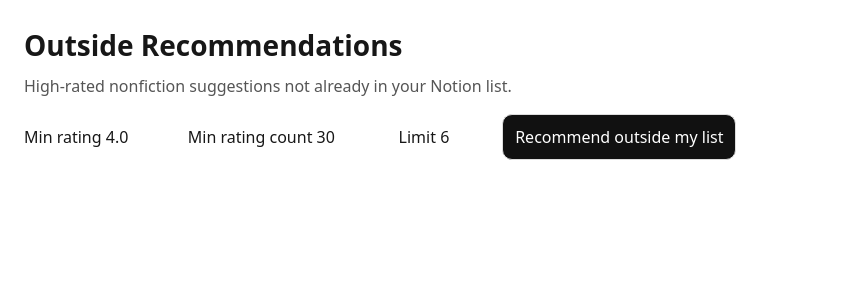
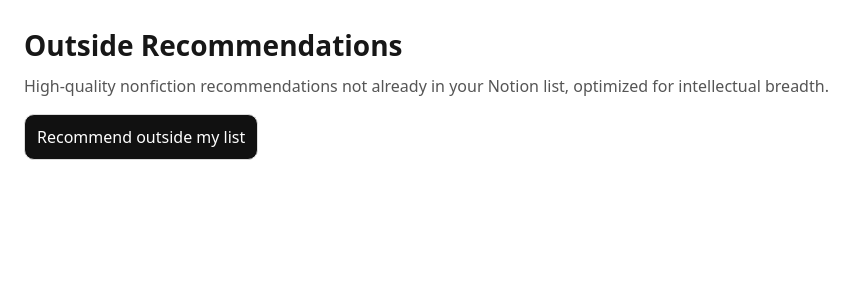
Before and after one commit to jagann84/bookbrain, a Next.js app: page /outside in a window 1280 px wide. Shown: the top 300 px of the page, without its empty margins (0-867 px from the left). Built offline with nearby package versions, Linux system fonts and the light colour scheme.

Commit message:
Fix outside page to match breadth API response and prevent crashes

```diff
--- a/app/outside/page.tsx
+++ b/app/outside/page.tsx
@@ -5,27 +5,31 @@ import { useState } from "react";
 type Pick = {
   title: string;
   author: string;
-  rating: number;
+  rating: number | null;
   ratingCount: number;
   domainSeed: string;
   googleBooksId: string;
 };
 
+type OutsideResponse = {
+  // New API shape (breadth mode)
+  mode?: string;
+  dominantDomains?: string[];
+  minRatedCount?: number;
+  count?: number;
+  picks?: Pick[];
+
+  // Old API shape (keep compatibility so UI never crashes)
+  domainsUsed?: string[];
+  minRating?: number;
+  minRatingCount?: number;
+  limit?: number;
+};
+
 export default function OutsidePage() {
   const [loading, setLoading] = useState(false);
-  const [data, setData] = useState<null | {
-    domainsUsed: string[];
-    limit: number;
-    minRating: number;
-    minRatingCount: number;
-    count: number;
-    picks: Pick[];
-  }>(null);
+  const [data, setData] = useState<OutsideResponse | null>(null);
   const [error, setError] = useState<string | null>(null);
-
-  const [minRating, setMinRating] = useState("4.0");
-  const [minRatingCount, setMinRatingCount] = useState("30");
-  const [limit, setLimit] = useState("6");
 
   async function load() {
     setLoading(true);
@@ -33,12 +37,18 @@ export default function OutsidePage() {
     setData(null);
 
     try {
-      const url = `/api/recommend-outside?limit=${encodeURIComponent(limit)}&minRating=${encodeURIComponent(
-        minRating
-      )}&minRatingCount=${encodeURIComponent(minRatingCount)}`;
-      const res = await fetch("/api/recommend-outside?limit=6&maxPerDomain=2");
-      const json = await res.json();
+      const res = await fetch("/api/recommend-outside");
+      const text = await res.text();
+
+      let json: any;
+      try {
+        json = JSON.parse(text);
+      } catch {
+        throw new Error(`API did not return JSON. Got: ${text.slice(0, 120)}...`);
+      }
+
       if (!res.ok) throw new Error(json?.error || "Failed to get recommendations");
+
       setData(json);
     } catch (e: any) {
       setError(e.message || "Unknown error");
@@ -47,27 +57,22 @@ export default function OutsidePage() {
     }
   }
 
+  const picks = data?.picks ?? [];
+  const domainsLine =
+    (data?.domainsUsed && data.domainsUsed.length > 0
+      ? data.domainsUsed
+      : data?.dominantDomains && data.dominantDomains.length > 0
+      ? data.dominantDomains
+      : [])?.join(", ") || "—";
+
   return (
     <main style={{ padding: 24, fontFamily: "system-ui", maxWidth: 900 }}>
       <h1 style={{ fontSize: 28, fontWeight: 700 }}>Outside Recommendations</h1>
       <p style={{ marginTop: 8, color: "#555" }}>
-        High-rated nonfiction suggestions not already in your Notion list.
+        High-quality nonfiction recommendations not already in your Notion list, optimized for intellectual breadth.
       </p>
 
-      <div style={{ marginTop: 16, display: "flex", gap: 12, flexWrap: "wrap", alignItems: "center" }}>
-        <label>
-          Min rating{" "}
-          <input value={minRating} onChange={(e) => setMinRating(e.target.value)} style={{ width: 70 }} />
-        </label>
-        <label>
-          Min rating count{" "}
-          <input value={minRatingCount} onChange={(e) => setMinRatingCount(e.target.value)} style={{ width: 70 }} />
-        </label>
-        <label>
-          Limit{" "}
-          <input value={limit} onChange={(e) => setLimit(e.target.value)} style={{ width: 50 }} />
-        </label>
-
+      <div style={{ marginTop: 16 }}>
         <button
           onClick={load}
           disabled={loading}
@@ -89,19 +94,32 @@ export default function OutsidePage() {
       {data && (
         <div style={{ marginTop: 20 }}>
           <div style={{ color: "#333" }}>
-            <div><strong>Domains used:</strong> {data.domainsUsed.join(", ")}</div>
-            <div><strong>Min rating:</strong> {data.minRating}</div>
-            <div><strong>Min rating count:</strong> {data.minRatingCount}</div>
-            <div><strong>Results:</strong> {data.count}</div>
+            <div>
+              <strong>Mode:</strong> {data.mode ?? "—"}
+            </div>
+            <div>
+              <strong>Dominant domains:</strong>{" "}
+              {(data.dominantDomains ?? []).join(", ") || "—"}
+            </div>
+            <div>
+              <strong>Domains shown:</strong> {domainsLine}
+            </div>
+            <div>
+              <strong>Min rated count:</strong>{" "}
+              {typeof data.minRatedCount === "number" ? data.minRatedCount : "—"}
+            </div>
+            <div>
+              <strong>Results:</strong> {typeof data.count === "number" ? data.count : picks.length}
+            </div>
           </div>
 
           <div style={{ marginTop: 16, display: "grid", gap: 10 }}>
-            {data.picks.map((p, idx) => (
+            {picks.map((p, idx) => (
               <div key={idx} style={{ border: "1px solid #eee", borderRadius: 12, padding: 12 }}>
                 <div style={{ fontWeight: 800 }}>{p.title}</div>
                 <div style={{ marginTop: 6, color: "#555" }}>{p.author}</div>
                 <div style={{ marginTop: 6, color: "#777" }}>
-                  Seed: {p.domainSeed} · Rating: {p.rating} ({p.ratingCount})
+                  Seed: {p.domainSeed} · Rating: {p.rating ?? "Unrated"} ({p.ratingCount ?? 0})
                 </div>
               </div>
             ))}
```
